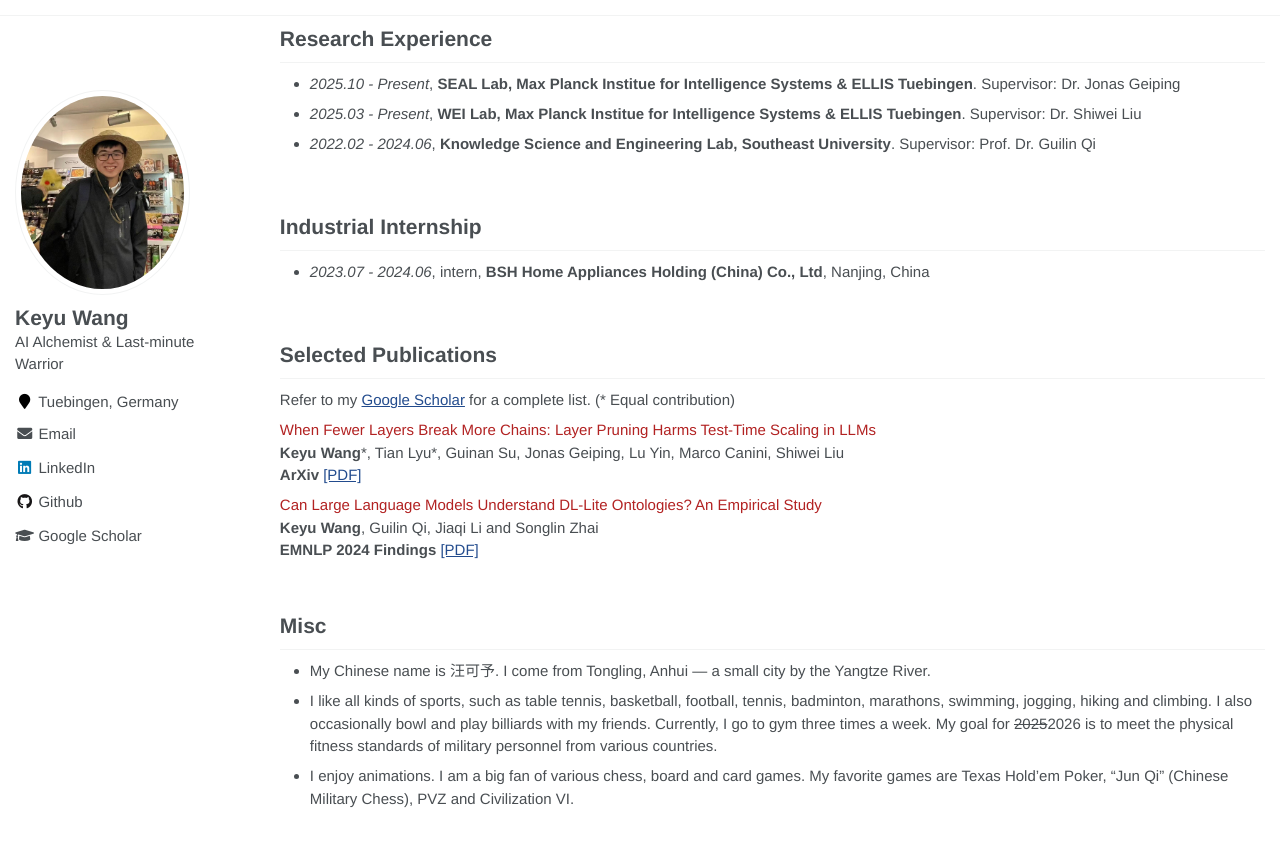
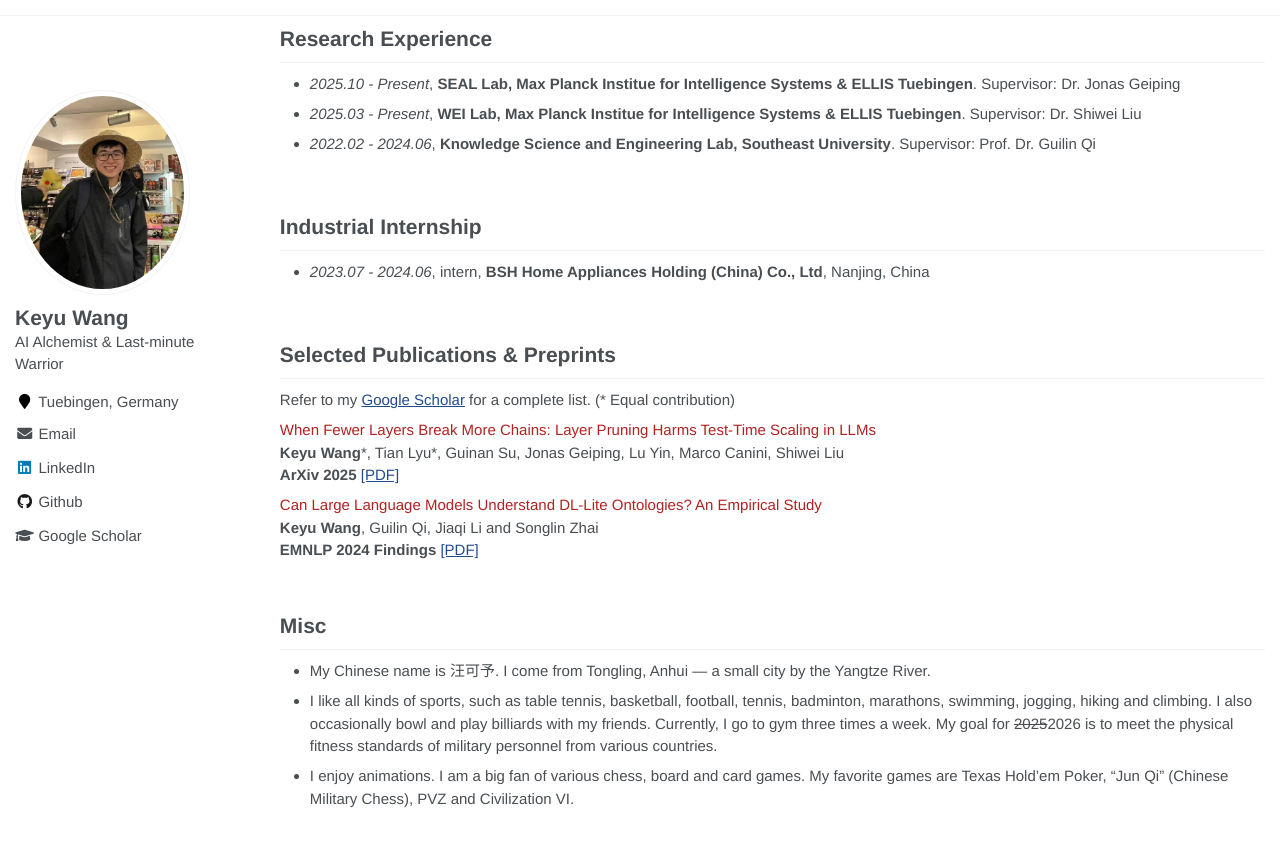
Before and after one commit to keyu-wang-2002/keyu-wang-2002.github.io, a Jekyll site: the page built from _pages/about.md, in a window 1280 px wide and 900 px high, scrolled down 710 px. Shown: the top 847 px of the window. Built offline with Jekyll 4.4.1, drawn with Linux system fonts in a browser that asks for light colours.

Commit message:
Update about.md

```diff
--- a/_pages/about.md
+++ b/_pages/about.md
@@ -53,13 +53,13 @@ I am open to research collaborations as well as internship or visiting opportuni
 
 <br>
 
-# Selected Publications
+# Selected Publications & Preprints
 Refer to my [Google Scholar](https://scholar.google.com/citations?view_op=list_works&hl=zh-CN&hl=zh-CN&user=IvXDjWUAAAAJ) for a complete list.  (\* Equal contribution)
 
 <div class='paper-box-text' markdown="1">
 <font color='FireBrick'> When Fewer Layers Break More Chains: Layer Pruning Harms Test-Time Scaling in LLMs </font>
 **Keyu Wang**\*, Tian Lyu\*, Guinan Su, Jonas Geiping, Lu Yin, Marco Canini, Shiwei Liu \\
-**ArXiv**  [[PDF]](https://arxiv.org/pdf/2510.22228)
+**ArXiv 2025**  [[PDF]](https://arxiv.org/pdf/2510.22228)
 </div>
 
 <div class='paper-box-text' markdown="1">
```
